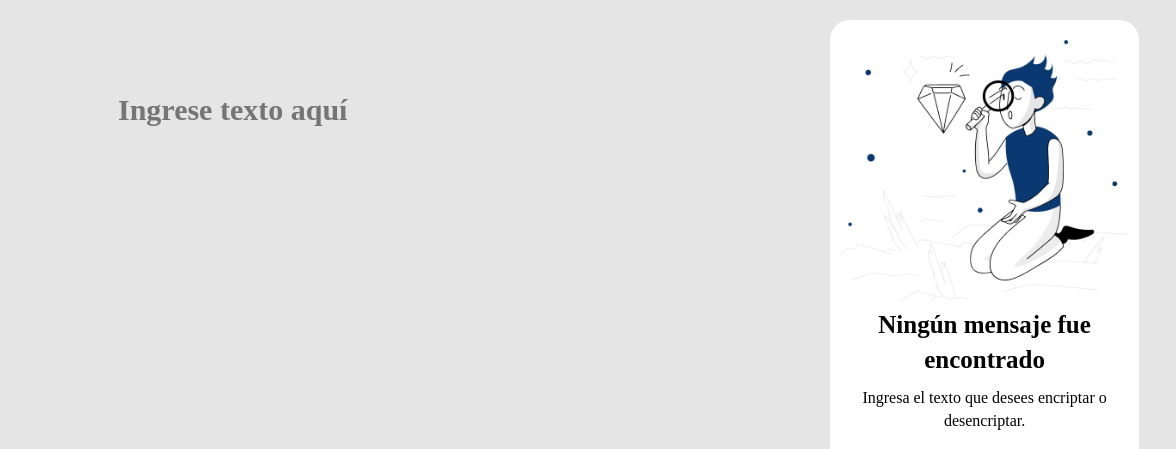
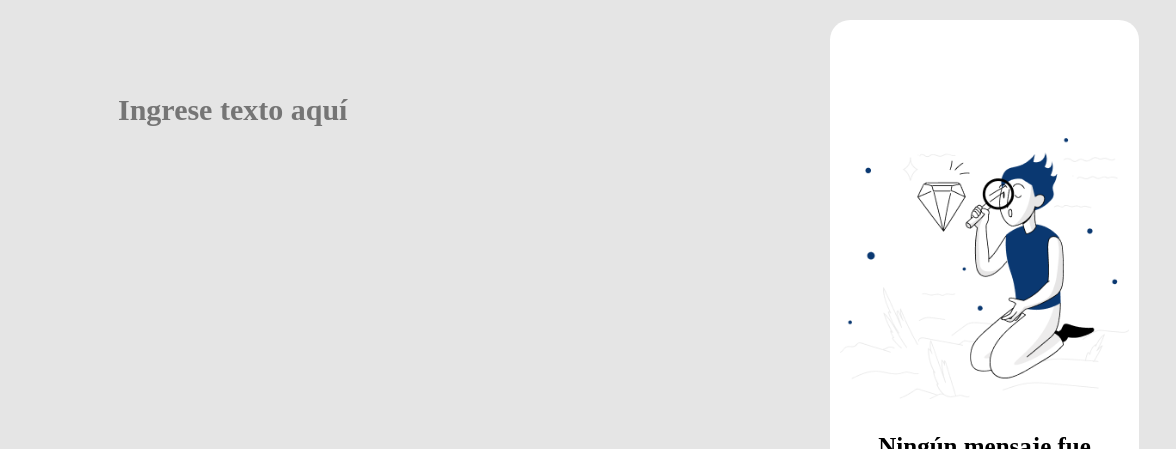
Before and after one commit to Jhnss25/Alura-Challenge, a plain HTML site: page index.html in a window 1280 px wide. Shown: the top 449 px of the page, 104-1280 px from the left. Drawn offline with Linux system fonts and the light colour scheme.

Commit message:
Arreglando el texto-encriptado en index.html y style.css

```diff
--- a/css/style.css
+++ b/css/style.css
@@ -146,6 +146,9 @@ img {
 /* Donde se guarda la frase encriptada */
 
 .texto-encriptado {
+	display: flex;
+	flex-direction: column;
+	justify-content:  center;
 	background-color: #ffffff;
 	text-align: center;
 	border-radius: 2rem;
@@ -154,6 +157,15 @@ img {
 	margin: 0 auto 2rem;
 	height: 100%;
 }
+.invisible {
+	display: none;
+}
+@media (min-width: 768px) {
+	.invisible {
+		display: inline-block;
+		margin-bottom: 3rem;
+	}
+}
 .texto-encriptado h2 {
 	font-size: 2.5rem;
 	margin: 0;
--- a/index.html
+++ b/index.html
@@ -25,7 +25,7 @@
 			</form>
 		</div>
 		<div class="texto-encriptado">
-			<img class="" src="img/muñeco.png" alt="Imagen muñeco">
+			<img class="invisible" src="img/muñeco.png" alt="Imagen muñeco">
 			<h2>Ningún mensaje fue encontrado</h2>
 			<p>Ingresa el texto que desees encriptar o desencriptar.</p>
 		</div>
```
